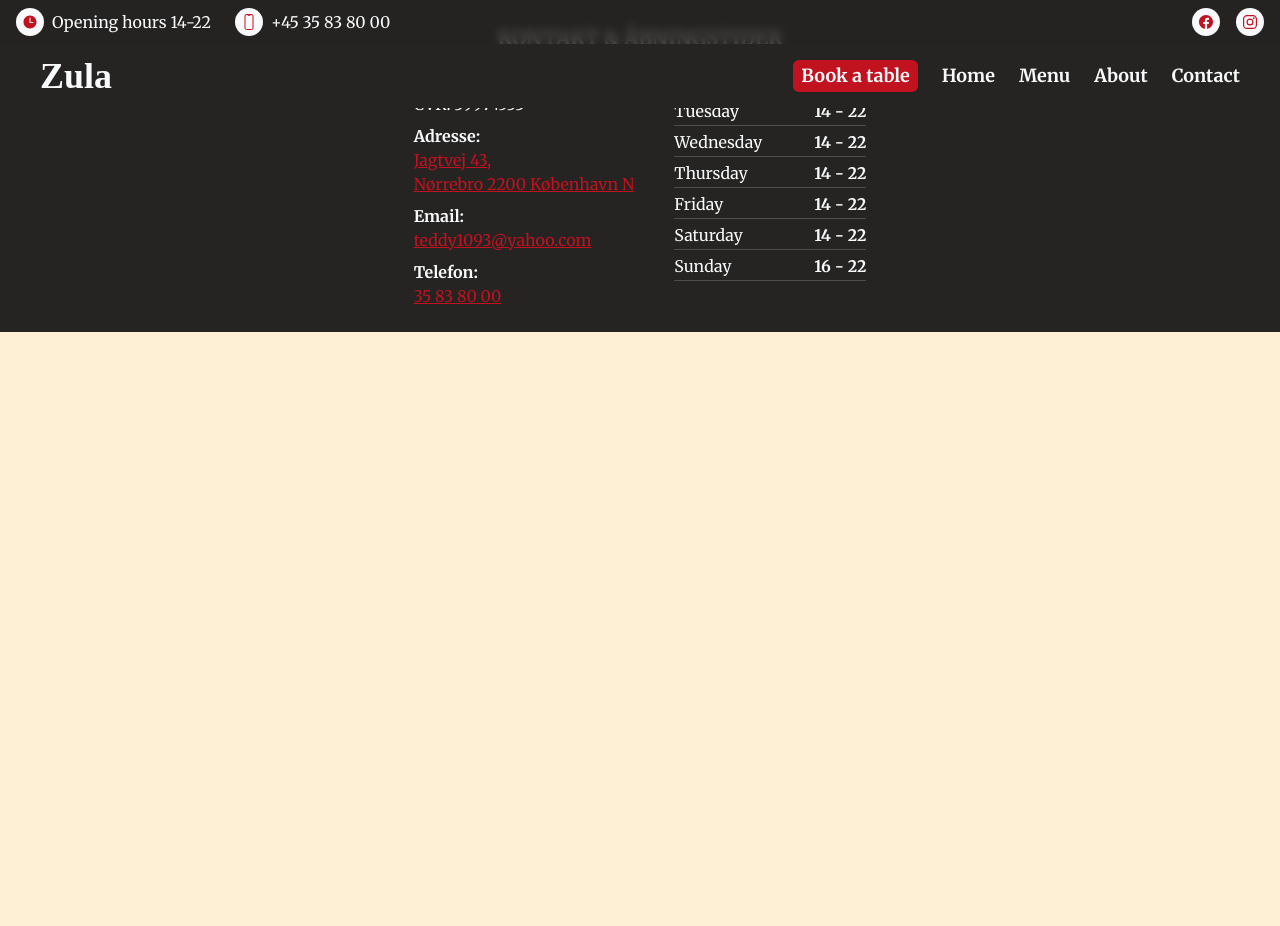
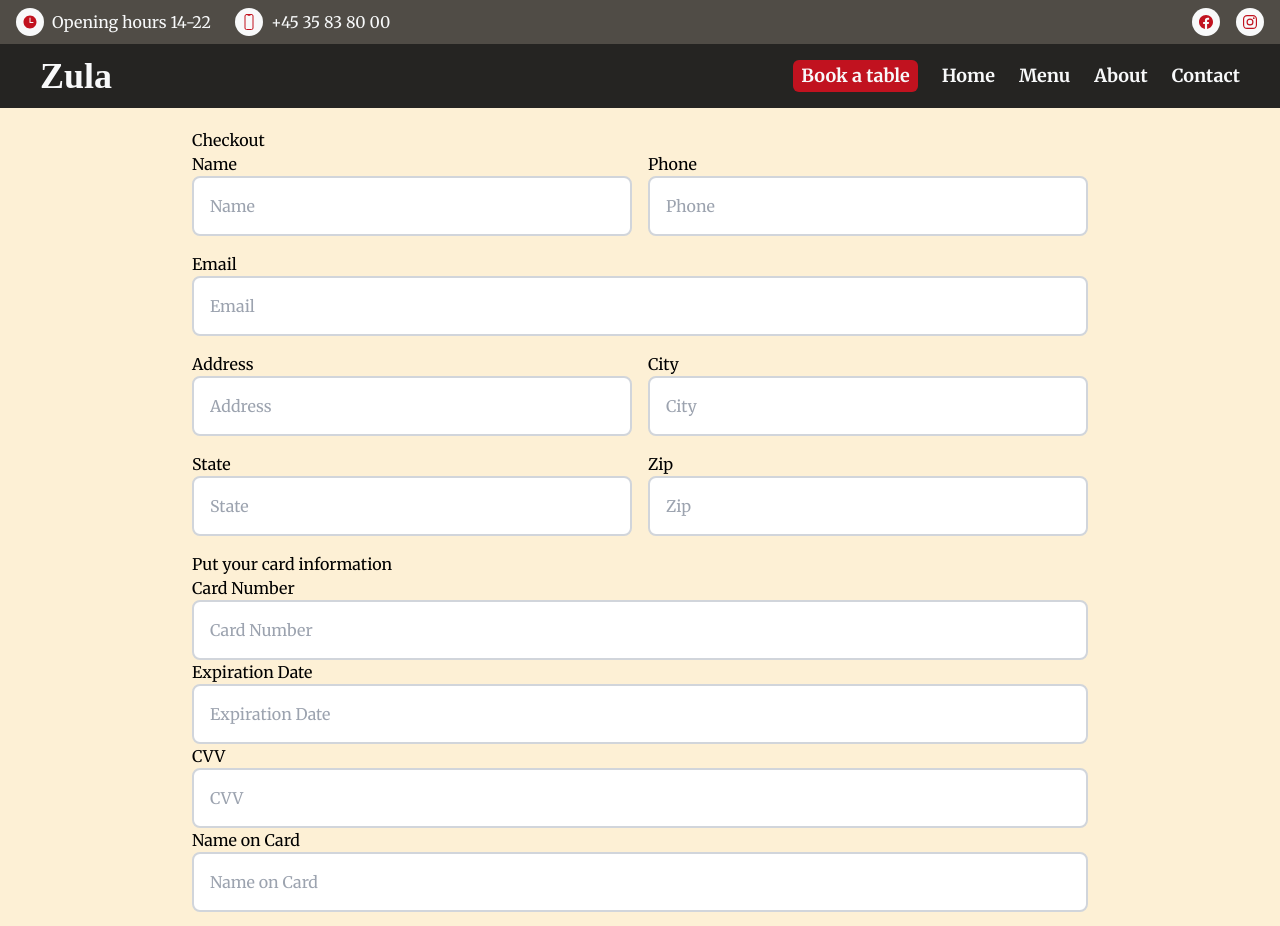
Before and after one commit to orindholt/zula-restaurant, a React (Create React App) app: page /check in a window 1280 px wide. Shown: the top 926 px of the page. Before the commit the page ends 800 px from the top, so only its background shows below. Built offline with nearby package versions, Linux system fonts and the light colour scheme; a web font is replaced by a local one.

Commit message:
creat order page

```diff
--- /dev/null
+++ b/src/components/check/GenericInput.js
@@ -0,0 +1,19 @@
+// create restaurant checkout components that will be used to order a food and drinks
+import React from "react";
+
+const GenericInput = ({ lable, type, className }) => {
+	return (
+		<div className="flex flex-col ">
+			<label>{lable}</label>
+			<input
+				className={className}
+				type={type}
+				placeholder={lable}
+				name={lable}
+				required
+			/>
+		</div>
+	);
+};
+
+export default GenericInput;
--- a/src/index.css
+++ b/src/index.css
@@ -24,3 +24,8 @@ body {
 		@apply p-4 border-2 border-gray-300 rounded-lg;
 	}
 }
+@layer components {
+	.order-summary {
+		@apply p-4 border-2 border-gray-300 rounded-lg;
+	}
+}
--- a/src/pages/App.js
+++ b/src/pages/App.js
@@ -6,6 +6,7 @@ import Contact from "./Contact";
 import Header from "../templates/Header";
 import Footer from "../components/footer/Footer";
 import TableBooking from "./TableBooking";
+import CheckOut from "./CheckOut";
 const App = () => {
 	return (
 		<div className="App flex flex-col">
@@ -17,6 +18,7 @@ const App = () => {
 					<Route path="/about" element={<About />} />
 					<Route path="/contact" element={<Contact />} />
 					<Route path="/table" element={<TableBooking />} />
+					<Route path="/check" element={<CheckOut />} />
 				</Routes>
 				<Footer />
 			</Router>
--- /dev/null
+++ b/src/pages/CheckOut.js
@@ -0,0 +1,62 @@
+// create restaurant checkout page that will be used to order a food and drinks
+import React from "react";
+import Layout from "../templates/Layout";
+import GenericInput from "../components/check/GenericInput";
+
+const CheckOut = () => {
+	return (
+		<Layout>
+			<div className="checkout-page">
+				<div className="checkout-form">
+					<h1>Checkout</h1>
+					<form className="grid grid-cols-2 gap-4">
+						<GenericInput lable="Name" type="text" className="order-summary" />
+						<GenericInput lable="Phone" type="text" className="order-summary" />
+						<div className="flex flex-col col-span-2 w-full">
+							<GenericInput
+								lable="Email"
+								type="text"
+								className="order-summary"
+							/>
+						</div>
+						<GenericInput
+							lable="Address"
+							type="text"
+							className="order-summary"
+						/>
+						<GenericInput lable="City" type="text" className="order-summary" />
+						<GenericInput lable="State" type="text" className="order-summary" />
+						<GenericInput lable="Zip" type="text" className="order-summary" />
+						<div className="card-info flex flex-col col-span-2 w-full">
+							<h3>Put your card information</h3>
+							<GenericInput
+								lable="Card Number"
+								type="text"
+								className="order-summary"
+							/>
+							<GenericInput
+								lable="Expiration Date"
+								type="text"
+								className="order-summary"
+							/>
+							<GenericInput lable="CVV" type="text" className="order-summary" />
+							<GenericInput
+								lable="Name on Card"
+								type="text"
+								className="order-summary"
+							/>
+						</div>
+						<button
+							className="bg-red-500 hover:bg-red-700 text-white font-bold py-2 px-4 rounded cursor-pointer col-span-2 w-fit justify-self-end"
+							type="submit"
+						>
+							Order
+						</button>
+					</form>
+				</div>
+			</div>
+		</Layout>
+	);
+};
+
+export default CheckOut;
--- a/src/pages/Home.js
+++ b/src/pages/Home.js
@@ -1,6 +1,7 @@
 import Layout from "../templates/Layout";
 import MenuSlide from "../components/menu-slide/MenuSlide";
 import GenericButton from "../components/button/GenericButton";
+
 const Home = () => {
 	return (
 		<Layout className="text-center items-center justify-around">
--- /dev/null
+++ b/src/pages/Thank.js
@@ -0,0 +1,16 @@
+//create a thank you page that used for restaurant order
+import React from "react";
+
+const Thank = () => {
+	return (
+		<div>
+			<h1>Thank you for your order</h1>
+			<p>
+				Your order will be delivered in 30 minutes. Please come back and order
+				again.
+			</p>
+		</div>
+	);
+};
+
+export default Thank;
```
